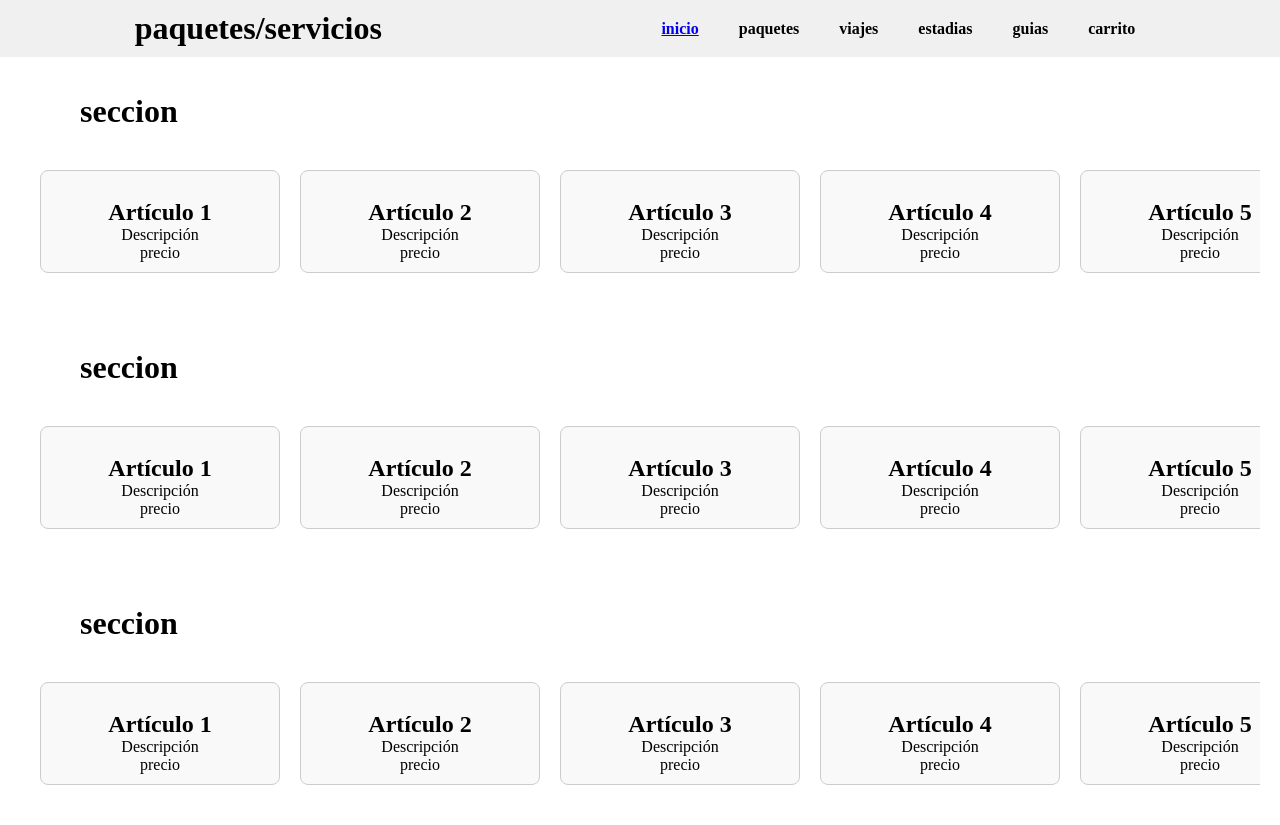
After one commit to iMagmel/PAGolimpiadas, a PHP site: page /paquetes.html in a window 1280 px wide. The commit adds this page. Run offline with PHP 8.4, Linux system fonts and the light colour scheme.

Commit message:
arreglos de front

```diff
--- /dev/null
+++ b/vista/paquetes.css
@@ -0,0 +1,70 @@
+* {
+    margin: 0;
+    padding: 0;
+    box-sizing: border-box;
+}
+
+header {
+    display: flex;
+    justify-content: space-around;
+    align-items: center;
+    padding: 10px 0;
+    background-color: #f0f0f0;
+}
+
+.container ul {
+    display: flex;
+    gap: 20px;
+    list-style: none;
+}
+
+.container li {
+    cursor: pointer;
+    font-weight: bold;
+    padding: 5px 10px;
+    transition: background-color 0.3s;
+}
+
+.container li:hover {
+    background-color: #ddd; /* efecto hover */
+    border-radius: 5px;
+}
+
+.sub-titulo {
+    margin-left: 5rem;
+}
+
+.scroll-wrapper {
+    position: relative;
+    display: flex;
+    align-items: center;
+    margin: 20px;
+    overflow: hidden;
+}
+
+.section-containers {
+    display: flex;
+    overflow-x: auto;
+    scroll-behavior: smooth;
+    gap: 20px;
+    padding: 20px;
+    width: 100%;
+}
+
+.section-containers article {
+    flex: 0 0 20%; /* 5 artículos por vista: 100% / 5 = 20% */
+    min-width: 200px;
+    max-width: 240px;
+    border: 1px solid #ccc;
+    padding: 10px;
+    text-align: center;
+    background-color: #f9f9f9;
+    border-radius: 8px;
+}
+
+.section-containers article img {
+    width: 100%;
+    height: auto;
+    max-height: 150px;
+    object-fit: cover;
+}
--- /dev/null
+++ b/vista/paquetes.html
@@ -0,0 +1,242 @@
+<!DOCTYPE html>
+<html lang="en">
+
+<head>
+    <meta charset="UTF-8">
+    <meta name="viewport" content="width=device-width, initial-scale=1.0">
+    <link rel="stylesheet" href="paquetes.css">
+    <title>Document</title>
+</head>
+
+<body>
+    <header>
+        <h1>paquetes/servicios</h1>
+
+        <nav class="container">
+            <ul>
+                <li>
+                    <a href="index.html">inicio</a>
+                </li>
+                <li>
+                    paquetes
+                </li>
+                <li>
+                    viajes
+                </li>
+                <li>
+                    estadias
+                </li>
+                <li>
+                    guias
+                </li>
+                <li>
+                    carrito
+                </li>
+            </ul>
+        </nav>
+    </header>
+    <main>
+       <br><br>
+
+<h1 class="sub-titulo">seccion</h1>
+
+<div class="scroll-wrapper">
+
+
+    <section class="section-containers scrollable" id="section1">
+        <article>
+            <img src="" alt="">
+            <h2>Artículo 1</h2>
+            <p>Descripción</p>
+            <p>precio</p>
+        </article>
+        <article>
+            <img src="" alt="">
+            <h2>Artículo 2</h2>
+            <p>Descripción</p>
+            <p>precio</p>
+        </article>
+        <article>
+            <img src="" alt="">
+            <h2>Artículo 3</h2>
+            <p>Descripción</p>
+            <p>precio</p>
+        </article>
+        <article>
+            <img src="" alt="">
+            <h2>Artículo 4</h2>
+            <p>Descripción</p>
+            <p>precio</p>
+        </article>
+        <article>
+            <img src="" alt="">
+            <h2>Artículo 5</h2>
+            <p>Descripción</p>
+            <p>precio</p>
+        </article>
+        <article>
+            <img src="" alt="">
+            <h2>Artículo 2</h2>
+            <p>Descripción</p>
+            <p>precio</p>
+        </article>
+        <article>
+            <img src="" alt="">
+            <h2>Artículo 3</h2>
+            <p>Descripción</p>
+            <p>precio</p>
+        </article>
+        <article>
+            <img src="" alt="">
+            <h2>Artículo 4</h2>
+            <p>Descripción</p>
+            <p>precio</p>
+        </article>
+        <article>
+            <img src="" alt="">
+            <h2>Artículo 5</h2>
+            <p>Descripción</p>
+            <p>precio</p>
+        </article>
+    </section>
+
+</div>
+
+         <br><br>
+
+<h1 class="sub-titulo">seccion</h1>
+
+<div class="scroll-wrapper">
+
+
+    <section class="section-containers scrollable" id="section1">
+        <article>
+            <img src="" alt="">
+            <h2>Artículo 1</h2>
+            <p>Descripción</p>
+            <p>precio</p>
+        </article>
+        <article>
+            <img src="" alt="">
+            <h2>Artículo 2</h2>
+            <p>Descripción</p>
+            <p>precio</p>
+        </article>
+        <article>
+            <img src="" alt="">
+            <h2>Artículo 3</h2>
+            <p>Descripción</p>
+            <p>precio</p>
+        </article>
+        <article>
+            <img src="" alt="">
+            <h2>Artículo 4</h2>
+            <p>Descripción</p>
+            <p>precio</p>
+        </article>
+        <article>
+            <img src="" alt="">
+            <h2>Artículo 5</h2>
+            <p>Descripción</p>
+            <p>precio</p>
+        </article>
+        <article>
+            <img src="" alt="">
+            <h2>Artículo 2</h2>
+            <p>Descripción</p>
+            <p>precio</p>
+        </article>
+        <article>
+            <img src="" alt="">
+            <h2>Artículo 3</h2>
+            <p>Descripción</p>
+            <p>precio</p>
+        </article>
+        <article>
+            <img src="" alt="">
+            <h2>Artículo 4</h2>
+            <p>Descripción</p>
+            <p>precio</p>
+        </article>
+        <article>
+            <img src="" alt="">
+            <h2>Artículo 5</h2>
+            <p>Descripción</p>
+            <p>precio</p>
+        </article>
+    </section>
+
+</div>
+         <br><br>
+
+<h1 class="sub-titulo">seccion</h1>
+
+<div class="scroll-wrapper">
+
+
+    <section class="section-containers scrollable" id="section1">
+        <article>
+            <img src="" alt="">
+            <h2>Artículo 1</h2>
+            <p>Descripción</p>
+            <p>precio</p>
+        </article>
+        <article>
+            <img src="" alt="">
+            <h2>Artículo 2</h2>
+            <p>Descripción</p>
+            <p>precio</p>
+        </article>
+        <article>
+            <img src="" alt="">
+            <h2>Artículo 3</h2>
+            <p>Descripción</p>
+            <p>precio</p>
+        </article>
+        <article>
+            <img src="" alt="">
+            <h2>Artículo 4</h2>
+            <p>Descripción</p>
+            <p>precio</p>
+        </article>
+        <article>
+            <img src="" alt="">
+            <h2>Artículo 5</h2>
+            <p>Descripción</p>
+            <p>precio</p>
+        </article>
+        <article>
+            <img src="" alt="">
+            <h2>Artículo 2</h2>
+            <p>Descripción</p>
+            <p>precio</p>
+        </article>
+        <article>
+            <img src="" alt="">
+            <h2>Artículo 3</h2>
+            <p>Descripción</p>
+            <p>precio</p>
+        </article>
+        <article>
+            <img src="" alt="">
+            <h2>Artículo 4</h2>
+            <p>Descripción</p>
+            <p>precio</p>
+        </article>
+        <article>
+            <img src="" alt="">
+            <h2>Artículo 5</h2>
+            <p>Descripción</p>
+            <p>precio</p>
+        </article>
+    </section>
+
+</div>
+    </main>
+<footer>
+
+</footer>
+<script src="paquetes.js"></script>
+</body>
+
+</html>
--- /dev/null
+++ b/vista/paquetes.js
@@ -0,0 +1,10 @@
+
+    const scrollAmount = 500;
+
+    document.querySelector('.scroll-btn.left').addEventListener('click', () => {
+        document.getElementById('section1').scrollBy({ left: -scrollAmount, behavior: 'smooth' });
+    });
+
+    document.querySelector('.scroll-btn.right').addEventListener('click', () => {
+        document.getElementById('section1').scrollBy({ left: scrollAmount, behavior: 'smooth' });
+    });
--- a/vista/styles.css
+++ b/vista/styles.css
@@ -188,7 +188,10 @@ button {
     box-shadow 0.3s ease;
   box-shadow: 0 4px 6px rgba(0, 0, 0, 0.1);
 }
-
+.p{
+  text-decoration: none;
+  color: var(--color-secundario);
+}
 button:hover {
   background-color: var(--color-acento);
   color: var(--color-primario);
```
Also changed, not shown: vista/index.html (+10 -0 lines), vista/loginregistro.html (+52 -15 lines), vista/style.css (+29 -9 lines), vista/vista.txt (added).
